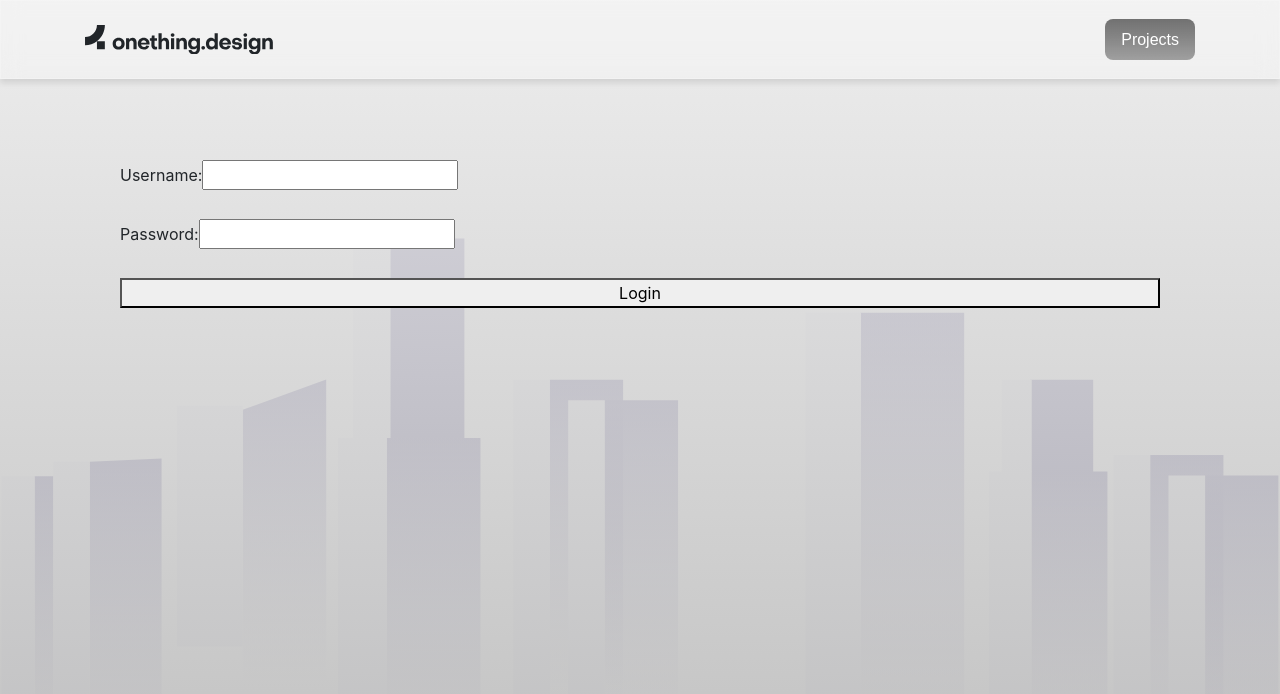
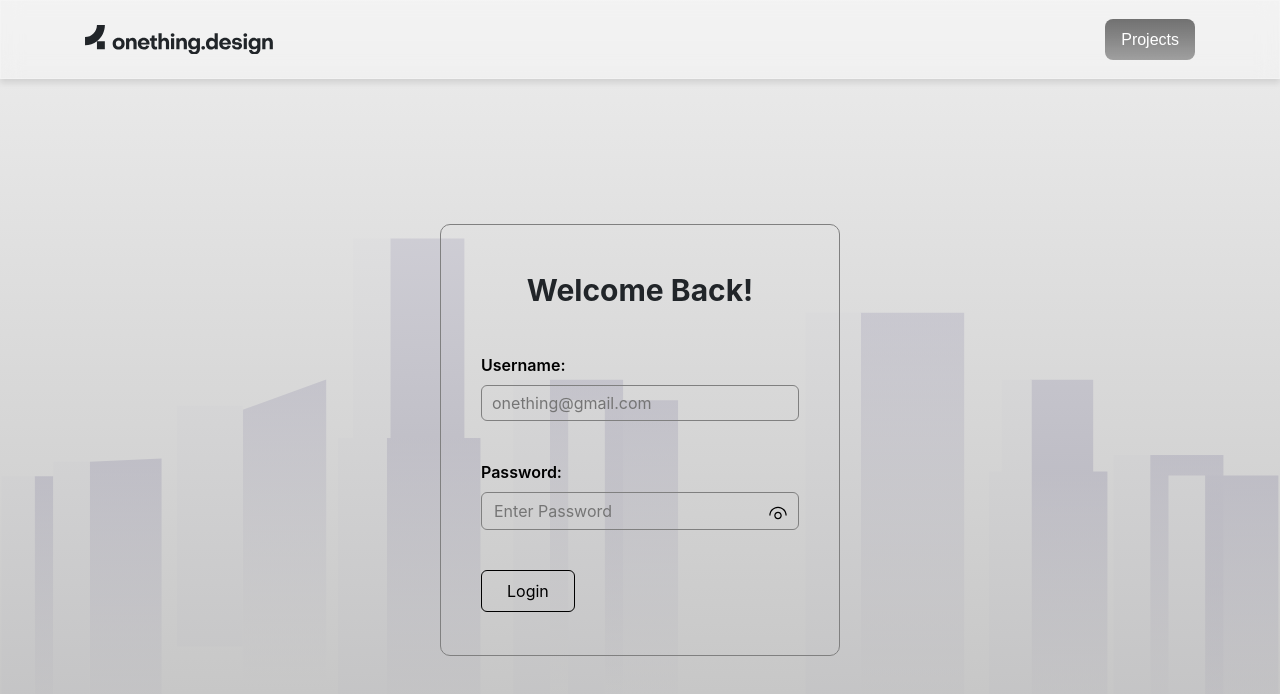
Before and after one commit to the1thing/internal-project-nextjs, a Next.js app: page / in a window 1280 px wide. Shown: the top 694 px of the page. Built offline with nearby package versions, Linux system fonts and the light colour scheme.

Commit message:
login functionality done

```diff
--- a/src/assets/css/output.css
+++ b/src/assets/css/output.css
@@ -1539,5 +1539,76 @@ main .download-cta .custom-loader {
     transform: rotate(1turn);
   }
 }
+.login-page {
+  display: flex;
+}
+.login-page .login-form {
+  width: 50vh;
+  height: 54vh;
+  margin: auto;
+  border: 1px solid grey;
+  border-radius: 10px;
+}
+.login-page .form-container {
+  width: 100%;
+  height: 80%;
+  margin: auto;
+  display: flex;
+  flex-direction: column;
+  justify-content: space-between;
+}
+.login-page .form-username {
+  color: #000;
+  display: flex;
+  flex-direction: column;
+}
+.login-page .form-username label {
+  font-weight: 600;
+}
+.login-page .login-form-username {
+  outline: none;
+  padding: 5px 10px;
+  background-color: transparent;
+  border-radius: 6px;
+  border: 1px solid grey;
+}
+.login-page .login-form-pasword {
+  display: flex;
+  outline: none;
+  padding: 5px 10px;
+  border: 1px solid grey;
+  background-color: transparent;
+  justify-content: space-between;
+  border-radius: 6px;
+  align-items: center;
+}
+.login-page .login-form-pasword input {
+  width: 92%;
+  background-color: transparent;
+  border: none;
+  outline: none;
+}
+.login-page .login-form-button {
+  width: max-content;
+  background-color: transparent;
+  padding: 8px 25px;
+  border: 1px solid black;
+  border-radius: 6px;
+}
+.login-page .login-heading {
+  text-align: center;
+  font-size: 30px;
+  font-weight: 700;
+}
+.login-page .login-form-submit {
+  display: flex;
+  justify-content: space-between;
+  align-items: center;
+}
+.login-page .submit-error-text {
+  color: #E91010;
+  font-weight: 500;
+  font-size: 15px;
+}
 
 /*# sourceMappingURL=output.css.map */
--- a/src/assets/sass/login.scss
+++ b/src/assets/sass/login.scss
@@ -1,3 +1,82 @@
 .login-page{
+    display: flex;
+    .login-form{
+        width: 50vh;
+        height: 54vh;
+        margin: auto;
+        border: 1px solid grey;
+        border-radius: 10px;
+    }
 
+    .form-container{
+        width: 100%;
+        height: 80%;
+        margin: auto;
+        display: flex;
+        flex-direction: column;
+        justify-content: space-between;
+    }
+
+    .form-username{
+        color: #000;
+        display: flex;
+        flex-direction: column;
+        label{
+            font-weight: 600;
+        }
+
+
+    }
+
+    .login-form-username{
+        outline: none;
+        padding: 5px 10px;
+        background-color: transparent;
+        border-radius: 6px;
+        border: 1px solid grey;
+    }
+
+    .login-form-pasword{
+        display: flex;
+        outline: none;
+        padding: 5px 10px;
+        border: 1px solid grey;
+        background-color: transparent;
+        justify-content: space-between;
+        border-radius: 6px;
+        align-items: center;
+        input{
+            width: 92%;
+            background-color: transparent;
+            border: none;
+            outline: none;
+        }
+    }
+
+    .login-form-button{
+        width: max-content;
+        background-color: transparent;
+        padding: 8px 25px;
+        border: 1px solid black;
+        border-radius: 6px;
+    }
+
+    .login-heading{
+        text-align: center;
+        font-size: 30px;
+        font-weight: 700;
+    }
+
+    .login-form-submit{
+        display: flex;
+        justify-content: space-between;
+        align-items: center;
+
+    }
+
+    .submit-error-text{
+        color: #E91010;
+        font-weight: 500;
+        font-size: 15px;
+    }
 }
--- a/src/pages/index.js
+++ b/src/pages/index.js
@@ -11,46 +11,121 @@ export default function index() {
   const [username, setUsername] = useState("");
   const [password, setPassword] = useState("");
   const [error, setError] = useState("");
+  const [showPassword, setShowPassword] = useState(false);
+  const [emptyField, setEmptyField] = useState(false);
+  const [credentialsWrong, setCredentialsWrong] = useState(false);
 
   // Handle form submission
   const handleLogin = (e) => {
     e.preventDefault();
+    setEmptyField(false);
+    setCredentialsWrong(false);
+
+    if (username === "" || password === "") {
+      setEmptyField(true);
+      return;
+    }
+
+    if (username !== ADMIN_USERNAME || password != ADMIN_PASSWORD) {
+      setCredentialsWrong(true);
+      return;
+    }
 
     // Validate credentials
     if (username === ADMIN_USERNAME && password === ADMIN_PASSWORD) {
+      localStorage.setItem("role", "admin");
       setError(""); // Clear error message
       router.push("/project-list");
     } else {
       setError("Invalid username or password");
     }
   };
+
+  function passwordHandler() {
+    setShowPassword(!showPassword);
+  }
+
   return (
     <div className="container-homepage login-page">
       {/* <h2>Admin Login</h2> */}
-      <form onSubmit={handleLogin}>
-        <div>
+      <form onSubmit={handleLogin} className="login-form">
+        <div className="form-container">
+          <div className="login-heading">Welcome Back!</div>
+          <div className="form-username">
             <label htmlFor="username">Username:</label>
             <input
               type="text"
               id="username"
+              placeholder="onething@gmail.com"
               value={username}
               onChange={(e) => setUsername(e.target.value)}
+              className="login-form-username"
             />
           </div>
 
-        <div>
+          <div className="form-username">
             <label htmlFor="password">Password:</label>
+            <div className="login-form-pasword">
               <input
-            type="password"
+                type={showPassword ? "text" : "password"}
+                placeholder="Enter Password"
                 id="password"
                 value={password}
                 onChange={(e) => setPassword(e.target.value)}
               />
+              <div onClick={passwordHandler}>
+                {showPassword ? (
+                  <svg
+                    width="20px"
+                    height="20px"
+                    viewBox="0 0 16 16"
+                    xmlns="http://www.w3.org/2000/svg"
+                    fill="#000000"
+                  >
+                    <path
+                      fill-rule="evenodd"
+                      clip-rule="evenodd"
+                      d="M8 2c-1.5 0-2.8.4-3.9 1.2l.8.7C5.8 3.3 6.8 3 8 3c3.3 0 6 2.7 6 6h1c0-3.9-3.1-7-7-7zM1 3l1.6 1.5C1.6 5.7 1 7.3 1 9h1c0-1.5.5-2.8 1.4-3.8l2.2 2C5.2 7.7 5 8.3 5 9c0 1.7 1.3 3 3 3 .8 0 1.5-.3 2-.8l3 2.8.7-.7-12-11L1 3zm5.3 4.9l2.9 2.7c-.3.2-.7.4-1.2.4-1.1 0-2-.9-2-2 0-.4.1-.8.3-1.1zM11 9.5l-1-.9c-.2-.8-.9-1.5-1.8-1.6l-1-.9c.3-.1.5-.1.8-.1 1.7 0 3 1.3 3 3v.5z"
+                    />
+                  </svg>
+                ) : (
+                  <svg
+                    width="20px"
+                    height="20px"
+                    viewBox="0 0 16 16"
+                    xmlns="http://www.w3.org/2000/svg"
+                    fill="#000000"
+                  >
+                    <path
+                      fill-rule="evenodd"
+                      clip-rule="evenodd"
+                      d="M1 10c0-3.9 3.1-7 7-7s7 3.1 7 7h-1c0-3.3-2.7-6-6-6s-6 2.7-6 6H1zm4 0c0-1.7 1.3-3 3-3s3 1.3 3 3-1.3 3-3 3-3-1.3-3-3zm1 0c0 1.1.9 2 2 2s2-.9 2-2-.9-2-2-2-2 .9-2 2z"
+                    />
+                  </svg>
+                )}
+              </div>
+            </div>
           </div>
 
           {error && <p>{error}</p>}
 
-        <button type="submit">Login</button>
+          <div className="login-form-submit">
+            <button type="submit" className="login-form-button">
+              Login
+            </button>
+            <div className="submit-error-text">
+              {emptyField ? (
+                <div>Please fill all the fields!</div>
+              ) : (
+                <div></div>
+              )}
+            </div>
+
+            <div className="submit-error-text">
+              {credentialsWrong ? <div>Wrong Credentials!</div> : <div></div>}
+            </div>
+          </div>
+        </div>
       </form>
     </div>
   );
```
Also changed, not shown: src/pages/form.js (+11 -1 lines), src/pages/project-list.js (+10 -0 lines), 1 other file (tests, documents, lock files or other folders). Lines whose indentation alone changed are shown as unchanged.
